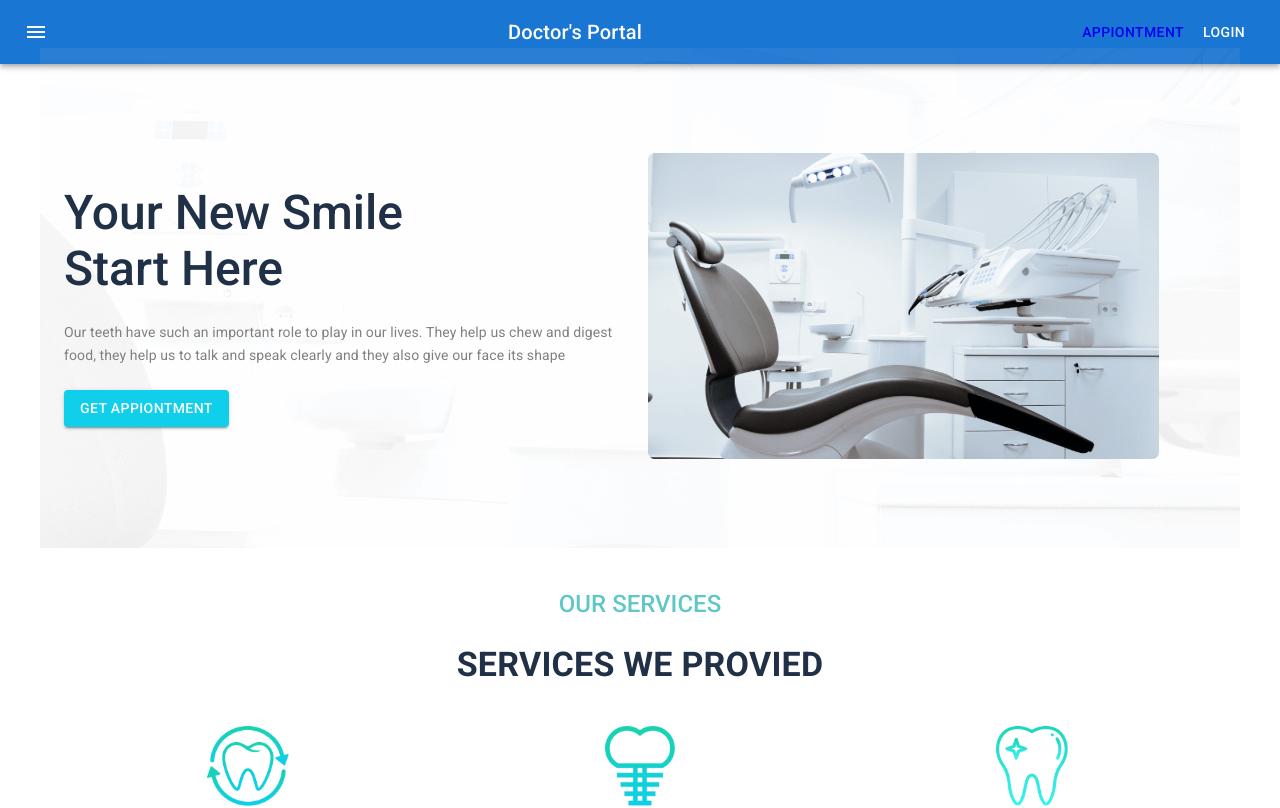
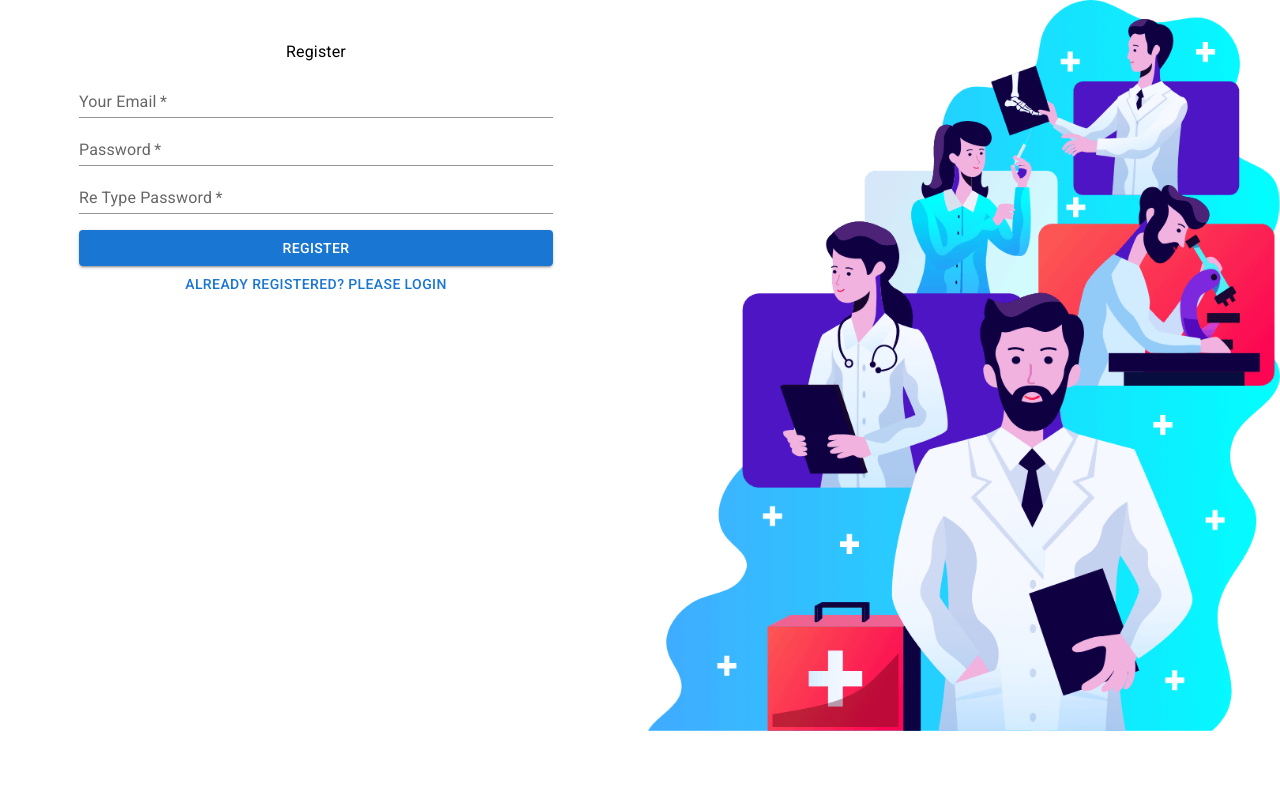
Before and after one commit to dev-hafiz/doctors-portal-client, a React (Create React App) app: page /register in a window 1280 px wide. Shown: the top 808 px of the page. Built offline with nearby package versions, Linux system fonts and the light colour scheme; no server answers.

Commit message:
Added firebase register and login system and Auth context

```diff
--- a/package.json
+++ b/package.json
@@ -14,6 +14,7 @@
     "@testing-library/react": "^11.1.0",
     "@testing-library/user-event": "^12.1.10",
     "date-fns": "^2.25.0",
+    "firebase": "^9.3.0",
     "react": "^17.0.2",
     "react-dom": "^17.0.2",
     "react-router-dom": "^5.3.0",
--- a/src/App.js
+++ b/src/App.js
@@ -8,10 +8,14 @@ import {
 import Home from './Pages/Home/Home/Home';
 import Navigation from './Pages/Shared/Navigation/Navigation';
 import Appiontment from './Pages/Appiontment/Appiontment/Appiontment';
+import Login from './Pages/Login/Login/Login';
+import Register from './Pages/Login/Register/Register';
+import AuthProvider from './context/AuthProvider/AuthProvider';
 
 function App() {
   return (
     <div className="App">
+      <AuthProvider>
       <Router>
       <Switch>
           <Route path="/appiontment">
@@ -20,11 +24,18 @@ function App() {
           <Route path="/home">
             <Home />
           </Route>
-          <Route path="/">
+          <Route exact path="/">
             <Home />
+          </Route>
+          <Route exact path="/login">
+            <Login/>
+          </Route>
+          <Route exact path="/register">
+            <Register/>
           </Route>
         </Switch>
       </Router>
+      </AuthProvider>
     </div>
   );
 }
--- /dev/null
+++ b/src/Pages/Login/Firebase/firebae.config.js
@@ -0,0 +1,11 @@
+
+const firebaseConfig = {
+     apiKey: process.env.REACT_APP_API_KEY,
+     authDomain: process.env.REACT_APP_AUTH_DOMAIN,
+     projectId: process.env.REACT_APP_PROJECT_ID,
+     storageBucket: process.env.REACT_APP_STORAGE_BUCKET,
+     messagingSenderId: process.env.REACT_APP_MESSAGING_SENDER_ID,
+     appId: process.env.REACT_APP_APP_ID,
+   };
+
+export default firebaseConfig;
--- /dev/null
+++ b/src/Pages/Login/Firebase/firebase.init.js
@@ -0,0 +1,8 @@
+import { initializeApp } from "firebase/app";
+import firebaseConfig from "./firebae.config";
+
+const initializeFirebase = () =>{
+     initializeApp(firebaseConfig);
+}
+
+export default initializeFirebase;
--- /dev/null
+++ b/src/Pages/Login/Login/Login.js
@@ -0,0 +1,61 @@
+import { Button, Grid, TextField } from '@mui/material';
+import React, { useState } from 'react';
+import login from '../../../images/login.png';
+import Typography from '@mui/material/Typography';
+import { NavLink } from 'react-router-dom';
+
+const Login = () => {
+
+     const [loginData, setLoginData] = useState({})
+
+     const handleChange = e =>{
+          const filed = e.target.name;
+          const value = e.target.value;
+          const newLoginData = {...loginData}
+          newLoginData[filed] = value;
+          setLoginData(newLoginData);
+     }
+     const handleLoginSubmit = e =>{
+          e.preventDefault()
+          alert("Hellow")
+     }
+     return (
+          <Grid container spacing={2}>
+          <Grid item xs={12} md={6}>
+          <Typography sx={{mt:5}} variant="body1" gutterBottom>
+               Login
+          </Typography>
+
+          <form onSubmit={handleLoginSubmit}>
+          <TextField
+          sx={{width:"75%"}}
+          id="standard-basic"
+          label="Your Email"
+          name="email"
+          type="email"
+          onChange={handleChange}
+          variant="standard" />
+
+          <TextField
+          sx={{width:"75%"}}
+          id="standard-basic"
+          label="Password"
+          name="password"
+          onChange={handleChange}
+          type="password"
+          variant="standard" />
+          <br />
+          <Button sx={{width:"75%", mt:2}} variant="contained" type="submit">Login</Button>
+          </form>
+          <NavLink style={{textDecoration: 'none'}} to="/register">
+          <Button variant="text">New User ? Please Register</Button>
+          </NavLink>
+          </Grid>
+          <Grid item xs={12} md={6}>
+           <img style={{width:"100%"}} src={login} alt="" />
+          </Grid>
+        </Grid>
+     );
+};
+
+export default Login;
--- /dev/null
+++ b/src/Pages/Login/Register/Register.js
@@ -0,0 +1,78 @@
+import { Button, Grid, TextField } from '@mui/material';
+import React, { useState } from 'react';
+import login from '../../../images/login.png';
+import Typography from '@mui/material/Typography';
+import { NavLink } from 'react-router-dom';
+
+const Register = () => {
+     const [loginData, setLoginData] = useState({})
+
+     const handleChange = e =>{
+          const filed = e.target.name;
+          const value = e.target.value;
+          const newLoginData = {...loginData}
+          newLoginData[filed] = value;
+          console.log( newLoginData)
+          setLoginData(newLoginData);
+     }
+
+     const handleLoginSubmit = e =>{
+          if(loginData.password !== loginData.password2){
+               alert('Your password did not match');
+               return
+          }
+          e.preventDefault()
+          alert("Hellow")
+     }
+
+     return (
+          <Grid container spacing={2}>
+          <Grid item xs={12} md={6}>
+          <Typography sx={{mt:5}} variant="body1" gutterBottom>
+               Register
+          </Typography>
+
+          <form onSubmit={handleLoginSubmit}>
+          <TextField
+          sx={{width:"75%"}}
+          id="standard-basic"
+          label="Your Email"
+          name="email"
+          type="email"
+          required
+          onChange={handleChange}
+          variant="standard" />
+
+          <TextField
+          sx={{width:"75%"}}
+          id="standard-basic"
+          label="Password"
+          name="password"
+          required
+          onChange={handleChange}
+          type="password"
+          variant="standard" />
+          <TextField
+          sx={{width:"75%"}}
+          id="standard-basic"
+          label="Re Type Password"
+          name="password2"
+          onChange={handleChange}
+          required
+          type="password"
+          variant="standard" />
+          <br />
+          <Button sx={{width:"75%", mt:2}} variant="contained" type="submit">Register</Button>
+          </form>
+          <NavLink style={{textDecoration: 'none'}} to="/login">
+          <Button variant="text">Already Registered? Please Login</Button>
+          </NavLink>
+          </Grid>
+          <Grid item xs={12} md={6}>
+           <img style={{width:"100%"}} src={login} alt="" />
+          </Grid>
+        </Grid>
+     );
+};
+
+export default Register;
--- a/src/Pages/Shared/Footer/Footer.js
+++ b/src/Pages/Shared/Footer/Footer.js
@@ -110,6 +110,9 @@ const Footer = () => {
                </Grid>
                </Grid>
                </Box>
+               <Typography style={{color:'#676767', fontSize:'12px', fontWeight:'medium', textDecoration:'none', marginTop:'60px'}}  variant="h6">
+                         CopyRight 2021 All Right Reserved
+               </Typography>
              </Container>
           </Box>
      );
--- a/src/Pages/Shared/Navigation/Navigation.js
+++ b/src/Pages/Shared/Navigation/Navigation.js
@@ -26,7 +26,9 @@ const Navigation = () => {
                 Doctor's Portal
               </Typography>
               <Link to="/appiontment"> <Button color="inherit">Appiontment</Button></Link>
+              <Link to="/login">
               <Button color="inherit">Login</Button>
+              </Link>
             </Toolbar>
           </AppBar>
         </Box>
--- /dev/null
+++ b/src/context/AuthProvider/AuthProvider.js
@@ -0,0 +1,15 @@
+import React, { createContext } from 'react';
+import useFirebase from '../../hooks/useFirebase';
+
+export const AuthContext = createContext();
+
+const AuthProvider = ({children}) => {
+     const allContext = useFirebase()
+     return (
+          <AuthContext.Provider value={allContext}>
+               {children}
+          </AuthContext.Provider>
+     );
+};
+
+export default AuthProvider;
--- /dev/null
+++ b/src/hooks/useFirebase.js
@@ -0,0 +1,74 @@
+import { useEffect, useState } from "react";
+import initializeFirebase from "../Pages/Login/Firebase/firebase.init";
+import { getAuth, createUserWithEmailAndPassword ,  signOut , onAuthStateChanged, signInWithEmailAndPassword  } from "firebase/auth";
+
+
+initializeFirebase()
+const useFirebase = () =>{
+
+     const [user, setUser] = useState({})
+
+     const auth = getAuth();
+
+     //registerUser
+     const registerUser =(email, password) =>{
+          createUserWithEmailAndPassword(auth, email, password)
+          .then((userCredential) => {
+          // Signed in
+          const user = userCredential.user;
+          // ...
+          })
+          .catch((error) => {
+          const errorCode = error.code;
+          const errorMessage = error.message;
+          // ..
+          });
+     }
+
+     //Observer user state
+     useEffect( ()=>{
+       const unsubscribe = onAuthStateChanged(auth, (user) => {
+               if (user) {
+                 setUser(user)
+               } else {
+                 setUser({})
+               }
+             });
+          return ()=> unsubscribe;
+     },[])
+
+     //LoginUser
+     const loginUser = (email , password) =>{
+          signInWithEmailAndPassword(auth, email, password)
+          .then((userCredential) => {
+          // Signed in
+          const user = userCredential.user;
+          // ...
+          })
+          .catch((error) => {
+          const errorCode = error.code;
+          const errorMessage = error.message;
+          });
+
+     }
+
+     //LogoutUser
+     const logOut = () =>{
+          signOut(auth).then(() => {
+               setUser({})
+             }).catch((error) => {
+
+             });
+     }
+
+     return{
+          user,
+          registerUser,
+          loginUser,
+          logOut
+
+     }
+
+}
+
+export default useFirebase;
```
Also changed, not shown: src/hooks/useAuth.js (added, +8 -0 lines), 1 other file (tests, documents, lock files or other folders).
